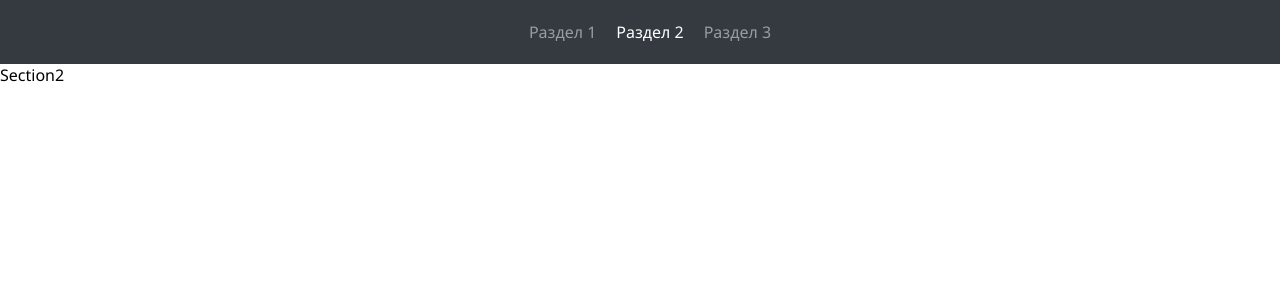
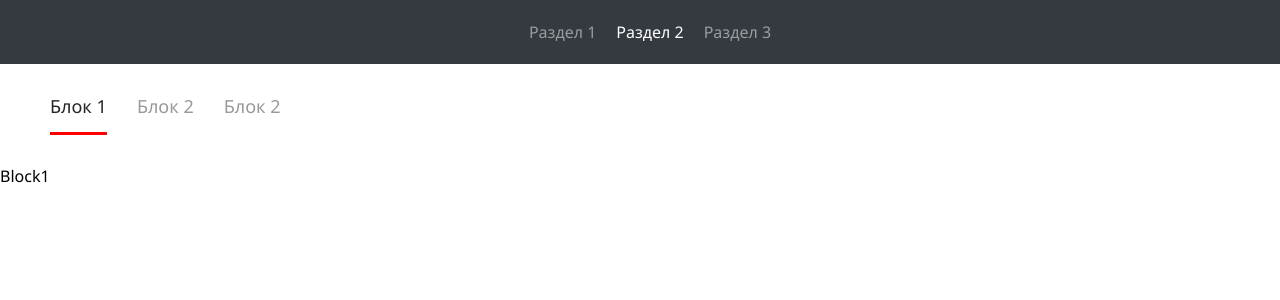
Before and after one commit to mauedem/frontend-test, a Vue app: page /section2 in a window 1280 px wide. Shown: the top 300 px of the page. Built offline with nearby package versions, Linux system fonts and the light colour scheme.

Commit message:
Add tabs

```diff
--- /dev/null
+++ b/src/components/Tabs.vue
@@ -0,0 +1,123 @@
+<template>
+    <nav class="tabs">
+        <ol
+            class="tabs__list p-0"
+            role="tablist"
+        >
+            <li
+                v-for="(item, index) of modifiedItems"
+                :key="index"
+                role="tab"
+                class="tabs__list-item"
+                :class="{'tabs__list-item--active': item.active }"
+                @click="selectActiveTab(index)"
+            >
+                <a
+                    class="tabs__list-link"
+                    :class="{'tabs__list-link--active': item.active }"
+                >
+                    {{ item.title }}
+                </a>
+            </li>
+        </ol>
+    </nav>
+</template>
+
+<script>
+export default {
+    name: "Tabs",
+
+    props: {
+        items: {
+            type: Array,
+            validator(value) {
+                const item = value;
+
+                item.forEach(() => {
+                    if (typeof item !== 'object') return false;
+
+                    if (!item.title) return false;
+                    if (typeof item.title !== 'string') return false;
+
+                    if (!item.tab) return false;
+                    if (typeof item.tab !== 'string') return false;
+
+                    if (!item.active) return false;
+                    if (typeof item.active !== 'boolean') return false;
+
+                    return undefined;
+                });
+
+                return true;
+            },
+            required: true
+        }
+    },
+
+    data: () => ({
+        activeTab: null,
+
+        modifiedItems: []
+    }),
+
+    mounted() {
+        this.modifiedItems = [...this.items]
+
+        this.showActiveTab()
+    },
+
+    methods: {
+        selectActiveTab(index) {
+            const activeItem = this.modifiedItems.find((i) => i.active)
+            activeItem.active = false
+
+            this.modifiedItems[index].active = true
+
+            this.showActiveTab()
+        },
+
+        showActiveTab() {
+            this.modifiedItems.forEach((item) => {
+                const tab = document.getElementById(item.tab)
+
+                if (item.active) {
+                    tab.style.display = 'block'
+                } else {
+                    tab.style.display = 'none'
+                }
+            })
+        }
+    }
+}
+</script>
+
+<style scoped>
+.tabs__list {
+    list-style: none;
+    display: flex;
+    flex-wrap: nowrap
+}
+
+.tabs__list-item {
+    font-size: 18px;
+    padding-bottom: 14px;
+    margin-right: 30px;
+    cursor: pointer;
+}
+
+.tabs__list-item--active {
+    border-bottom: 3px solid red;
+}
+
+.tabs__list-link {
+    color: #999999;
+}
+
+.tabs__list-link--active {
+    color: #262626 !important;
+}
+
+.tabs__list-link:hover {
+    text-decoration: none;
+}
+</style>
--- a/src/router/index.js
+++ b/src/router/index.js
@@ -13,19 +13,19 @@ const routes = [
     {
         path: '/section1',
         name: 'Section1',
-        component: () => import('../views/Section1.vue'),
+        component: () => import('../views/section1/Section1.vue'),
         meta: { title: 'Section1' }
     },
     {
         path: '/section2',
         name: 'Section2',
-        component: () => import('../views/Section2.vue'),
+        component: () => import('../views/section2/Section2.vue'),
         meta: { title: 'Section2' }
     },
     {
         path: '/section3',
         name: 'Section3',
-        component: () => import('../views/Section3.vue'),
+        component: () => import('../views/section3/Section3.vue'),
         meta: { title: 'Section3' }
     }
 ]
--- a/src/views/Section2.vue
+++ /dev/null
@@ -1,9 +0,0 @@
-<template>
-    <div>Section2</div>
-</template>
-
-<script>
-export default {
-    name: "Section2"
-}
-</script>
--- /dev/null
+++ b/src/views/section2/Block1.vue
@@ -0,0 +1,13 @@
+<template>
+    <div>Block1</div>
+</template>
+
+<script>
+export default {
+    name: "Block1"
+}
+</script>
+
+<style scoped>
+
+</style>
--- /dev/null
+++ b/src/views/section2/Block2.vue
@@ -0,0 +1,13 @@
+<template>
+    <div>Block2</div>
+</template>
+
+<script>
+export default {
+    name: "Block2"
+}
+</script>
+
+<style scoped>
+
+</style>
--- /dev/null
+++ b/src/views/section2/Block3.vue
@@ -0,0 +1,13 @@
+<template>
+    <div>Block3</div>
+</template>
+
+<script>
+export default {
+    name: "Block3"
+}
+</script>
+
+<style scoped>
+
+</style>
--- /dev/null
+++ b/src/views/section2/Section2.vue
@@ -0,0 +1,56 @@
+<template>
+    <div class="section2">
+        <Tabs
+            class="section2__tabs"
+            :items="items"
+        />
+
+        <Block1 id="block1" />
+        <Block2 id="block2" />
+        <Block3 id="block3" />
+    </div>
+</template>
+
+<script>
+import Tabs from "@/components/Tabs";
+import Block1 from "@/views/section2/Block1";
+import Block2 from "@/views/section2/Block2";
+import Block3 from "@/views/section2/Block3";
+
+export default {
+    name: "Section2",
+
+    components: {
+        Tabs,
+        Block1,
+        Block2,
+        Block3
+    },
+
+    data: () => ({
+        items: [
+            {
+                title: 'Блок 1',
+                tab: 'block1',
+                active: true
+            },
+            {
+                title: 'Блок 2',
+                tab: 'block2',
+                active: false
+            },
+            {
+                title: 'Блок 2',
+                tab: 'block3',
+                active: false
+            },
+        ]
+    })
+}
+</script>
+
+<style scoped>
+.section2__tabs {
+    margin: 30px 50px;
+}
+</style>
```
Also changed, not shown: src/views/section1/Section1.vue (renamed from src/views/Section1.vue), src/views/section3/Section3.vue (renamed from src/views/Section3.vue).
